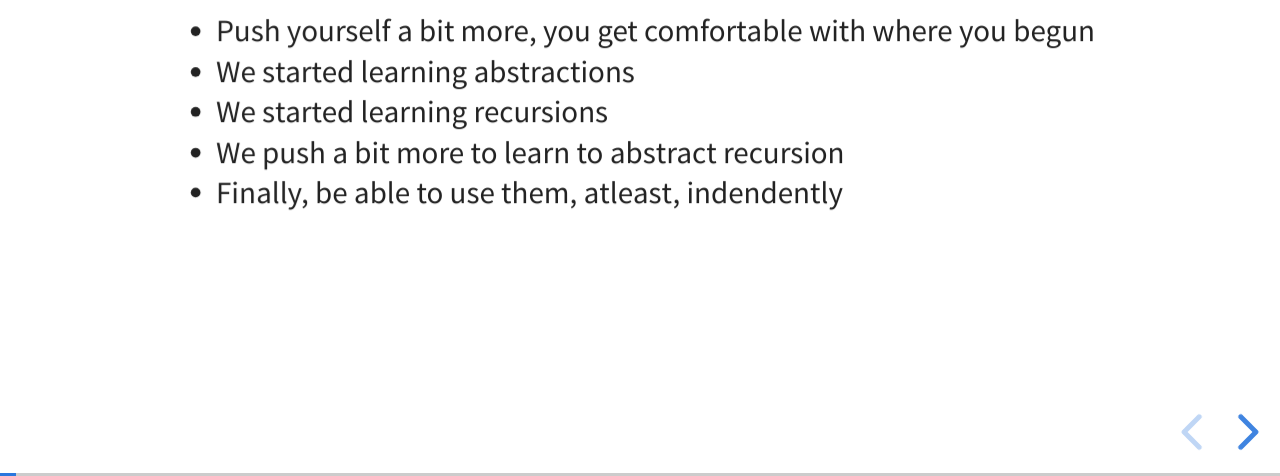
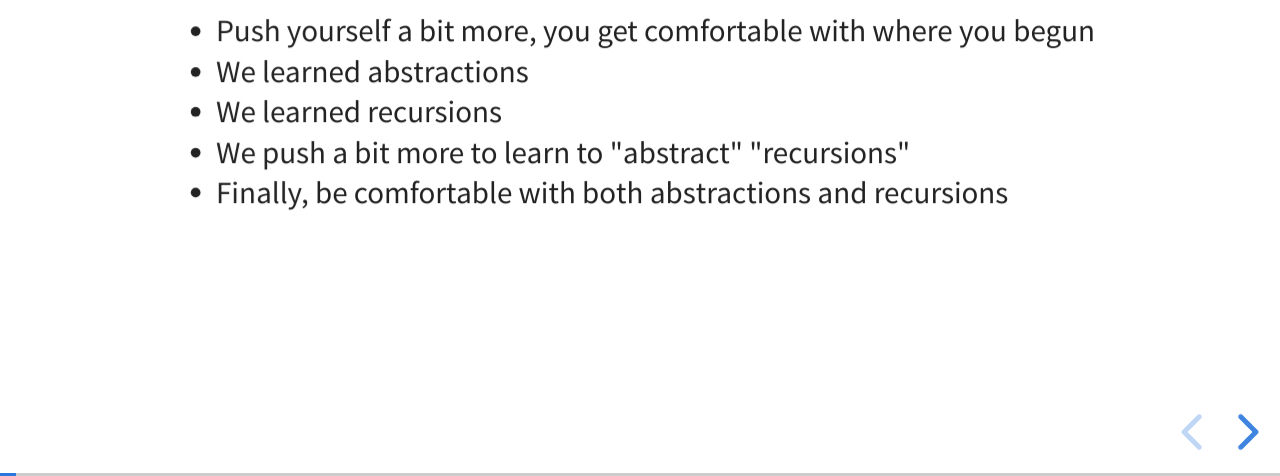
Before and after one commit to afsalthaj/recursion-scheme-presentation, a website: page index.html in a window 1280 px wide. Both pictures are taken after a click on the button "next slide". Shown: the part 324-800 px from the top of the page. Drawn offline with nearby package versions, Linux system fonts and the light colour scheme.

```diff
--- a/index.html
+++ b/index.html
@@ -42,10 +42,10 @@
         <h3>Why ? </h3>
         <ul style="font-size:35px">
           <li>Push yourself a bit more, you get comfortable with where you begun</li>
-          <li>We started learning abstractions</li>
-          <li>We started learning recursions</li>
-          <li>We push a bit more to learn to abstract recursion</li>
-          <li>Finally, be able to use them, atleast, indendently</li>
+          <li>We learned abstractions</li>
+          <li>We learned recursions</li>
+          <li>We push a bit more to learn to "abstract" "recursions"</li>
+          <li>Finally, be comfortable with both abstractions and recursions</li>
         </ul>
       </section>
 
```
